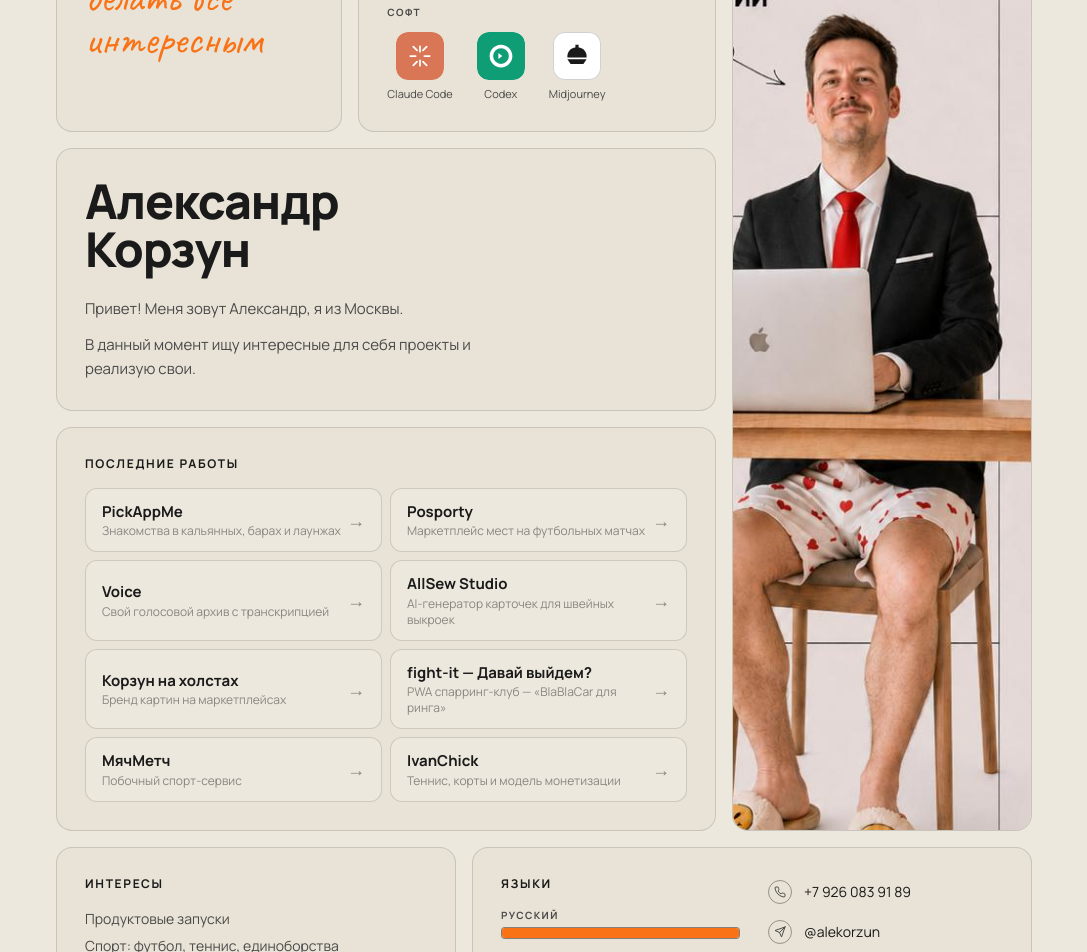
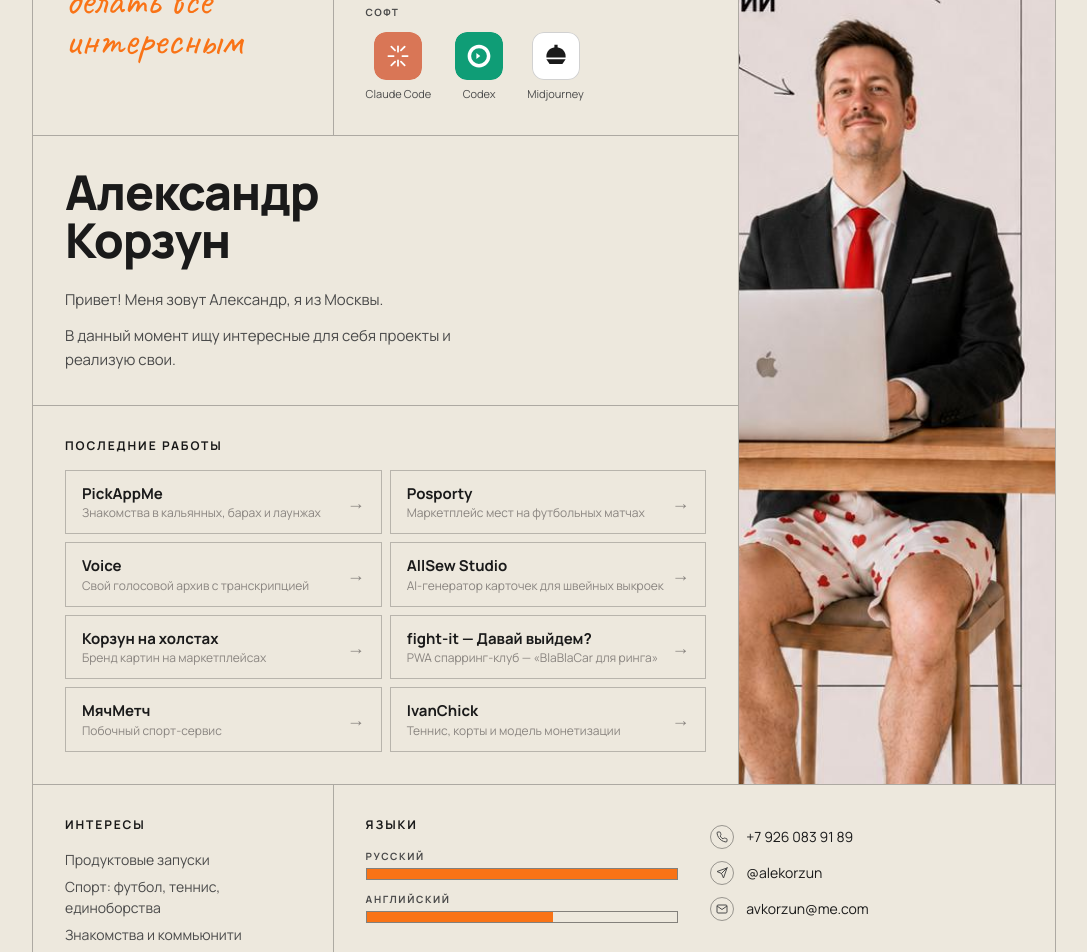
Before and after one commit to nooneteaches/korzun, a Next.js app: page / in a window 1280 px wide. Shown: the part 120-1072 px from the top of the page, without its empty margins (96-1183 px from the left). Built offline with nearby package versions, Linux system fonts and the light colour scheme.

Commit message:
refactor: single-sheet layout — thin dividers instead of card boxes

```diff
--- a/app/page.tsx
+++ b/app/page.tsx
@@ -2,105 +2,65 @@ import Link from "next/link";
 import Image from "next/image";
 import { PROJECTS } from "@/lib/projects";
 
+/**
+ * Единый пергаментный лист.
+ * Тонкие линии-разделители через border-r/border-b на ячейках.
+ * Никаких rounded/shadow/отдельных cards — только сетка на бумаге.
+ */
 export default function Home() {
   return (
-    <main className="mx-auto max-w-5xl px-4 py-6 sm:px-6 sm:py-10">
-      {/* Основной блок: слева карточки, справа сквозное фото на всю высоту */}
-      <div className="grid gap-4 md:grid-cols-[minmax(0,2.2fr)_minmax(220px,1fr)]">
-        <div className="grid gap-4 md:auto-rows-min">
-          <div className="grid gap-4 md:grid-cols-[1fr_1.25fr]">
-            <CardPhilosophy />
-            <CardRole />
-          </div>
-          <CardName />
-          <CardWorks />
-        </div>
-        <CardPhoto />
-      </div>
-
-      {/* Нижний блок: интересы + языки/контакты */}
-      <div className="mt-4 grid gap-4 md:grid-cols-[1fr_1.4fr]">
-        <CardInterests />
-        <CardContacts />
-      </div>
-
-      <footer className="mt-10 text-center text-xs text-ink-dim">
-        © {new Date().getFullYear()} · Александр Корзун · Москва
-      </footer>
-    </main>
-  );
-}
-
-// ── Cards ──
-
-function Card({ children, className = "" }: { children: React.ReactNode; className?: string }) {
-  return (
-    <div
-      className={`rounded-2xl border border-border bg-paper-soft/60 p-6 sm:p-7 ${className}`}
-    >
-      {children}
-    </div>
-  );
-}
-
-function Label({ children }: { children: React.ReactNode }) {
-  return (
-    <div className="text-xs font-bold uppercase tracking-[0.14em] text-ink">
-      {children}
-    </div>
-  );
-}
-
-function CardPhilosophy() {
-  return (
-    <Card>
+    <main className="min-h-[100dvh] bg-paper px-3 py-6 sm:px-6 sm:py-10">
+      <div className="mx-auto max-w-5xl border border-ink/30 bg-paper">
+        {/* Grid: 3 колонки, 4 ряда. Photo — row-span 3, col-3. */}
+        <div className="grid md:grid-cols-[1fr_1.35fr_1.05fr]">
+          {/* Row 1 col 1 — философия */}
+          <Cell borderR borderB>
             <Label>Моя философия</Label>
-      <div className="mt-3 font-hand text-[42px] leading-[1] text-accent">
+            <div className="mt-3 font-hand text-[42px] leading-[0.95] text-accent">
               делать всё
               <br />
               интересным
             </div>
-    </Card>
-  );
-}
+          </Cell>
 
-function CardRole() {
-  return (
-    <Card>
+          {/* Row 1 col 2 — роль + софт */}
+          <Cell borderR borderB>
             <Label>Предприниматель — активно осваиваю ИИ</Label>
-      <div className="mt-6">
+            <div className="mt-5">
               <div className="text-[10px] font-bold uppercase tracking-[0.14em] text-ink-soft">Софт</div>
-        <div className="mt-3 flex gap-6">
+              <div className="mt-3 flex flex-wrap gap-6">
                 <SoftIcon icon={<ClaudeIcon />} label="Claude Code" />
                 <SoftIcon icon={<CodexIcon />} label="Codex" />
                 <SoftIcon icon={<MidjourneyIcon />} label="Midjourney" />
               </div>
             </div>
-    </Card>
-  );
-}
+          </Cell>
 
-function CardPhoto() {
-  return (
-    <Card className="relative min-h-[460px] overflow-hidden !p-0 md:min-h-full">
-      {/* Обёртка занимает всю высоту правой колонки */}
-      <div className="relative h-full min-h-[460px] w-full md:min-h-[900px]">
+          {/* Col 3 rowspan 3 — фото на всю высоту, от Philosophy до Works */}
+          <div className="relative row-span-3 hidden min-h-[720px] border-b border-ink/30 md:block">
             <Image
               src="/portrait-raw.png"
               alt="Александр Корзун"
               fill
               className="object-cover object-[center_top]"
               priority
-          sizes="(max-width: 768px) 100vw, 30vw"
+              sizes="30vw"
             />
           </div>
-    </Card>
-  );
-}
+          {/* Mobile-only photo (сжатая) */}
+          <div className="relative col-span-full h-[420px] border-b border-ink/30 md:hidden">
+            <Image
+              src="/portrait-raw.png"
+              alt="Александр Корзун"
+              fill
+              className="object-cover object-[center_top]"
+              priority
+              sizes="100vw"
+            />
+          </div>
 
-function CardName() {
-  return (
-    <Card>
+          {/* Row 2 col 1-2 — имя + био */}
+          <Cell borderR borderB colSpanMd={2}>
             <h1 className="text-4xl font-extrabold tracking-tight sm:text-5xl">
               Александр
               <br />
@@ -112,36 +72,32 @@ function CardName() {
             <p className="mt-3 max-w-md text-[15px] leading-relaxed text-ink-soft">
               В данный момент ищу интересные для себя проекты и реализую свои.
             </p>
-    </Card>
-  );
-}
+          </Cell>
 
-function CardWorks() {
-  return (
-    <Card>
+          {/* Row 3 col 1-2 — последние работы */}
+          <Cell borderR borderB colSpanMd={2}>
             <Label>Последние работы</Label>
             <div className="mt-4 grid gap-2 sm:grid-cols-2">
               {PROJECTS.map((p) => (
                 <Link
                   key={p.slug}
                   href={`/projects/${p.slug}`}
-            className="group flex items-center justify-between rounded-xl border border-border bg-paper px-4 py-3 transition hover:border-accent hover:bg-paper-soft"
+                  className="group flex items-center justify-between border border-ink/25 bg-paper px-4 py-3 transition hover:border-accent"
                 >
                   <div>
                     <div className="text-[15px] font-bold text-ink">{p.name}</div>
                     <div className="text-xs text-ink-dim">{p.tagline}</div>
                   </div>
-            <span className="text-lg text-ink-dim transition group-hover:translate-x-0.5 group-hover:text-accent">→</span>
+                  <span className="text-lg text-ink-dim transition group-hover:translate-x-0.5 group-hover:text-accent">
+                    →
+                  </span>
                 </Link>
               ))}
             </div>
-    </Card>
-  );
-}
+          </Cell>
 
-function CardInterests() {
-  return (
-    <Card>
+          {/* Row 4 col 1 — интересы */}
+          <Cell borderR>
             <Label>Интересы</Label>
             <ul className="mt-4 space-y-1.5 text-[14px] text-ink-soft">
               <li>Продуктовые запуски</li>
@@ -150,14 +106,11 @@ function CardInterests() {
               <li>Творчество, живопись</li>
               <li>AI-инструменты</li>
             </ul>
-    </Card>
-  );
-}
+          </Cell>
 
-function CardContacts() {
-  return (
-    <Card>
-      <div className="grid gap-6 md:grid-cols-2">
+          {/* Row 4 col 2-3 — языки + контакты */}
+          <Cell colSpanMd={2}>
+            <div className="grid gap-8 md:grid-cols-2">
               <div>
                 <Label>Языки</Label>
                 <div className="mt-4 space-y-3">
@@ -165,23 +118,59 @@ function CardContacts() {
                   <LangBar label="Английский" value={60} />
                 </div>
               </div>
-        <div className="space-y-2">
+              <div className="flex flex-col justify-end gap-2 text-[14px]">
                 <ContactRow icon="phone" text="+7 926 083 91 89" href="tel:+79260839189" />
                 <ContactRow icon="tg" text="@alekorzun" href="https://t.me/alekorzun" />
                 <ContactRow icon="mail" text="avkorzun@me.com" href="mailto:avkorzun@me.com" />
               </div>
             </div>
-    </Card>
+          </Cell>
+        </div>
+      </div>
+
+      <footer className="mx-auto mt-6 max-w-5xl text-center text-xs text-ink-dim">
+        © {new Date().getFullYear()} · Александр Корзун · Москва
+      </footer>
+    </main>
   );
 }
+
+// ── Grid cell ──
+
+function Cell({
+  children,
+  borderR,
+  borderB,
+  colSpanMd,
+}: {
+  children: React.ReactNode;
+  borderR?: boolean;
+  borderB?: boolean;
+  colSpanMd?: 2 | 3;
+}) {
+  const cs = colSpanMd === 2 ? "md:col-span-2" : colSpanMd === 3 ? "md:col-span-3" : "";
+  const br = borderR ? "md:border-r md:border-ink/30" : "";
+  const bb = borderB ? "border-b border-ink/30" : "";
+  return <div className={`p-6 sm:p-8 ${cs} ${br} ${bb}`}>{children}</div>;
+}
+
+function Label({ children }: { children: React.ReactNode }) {
+  return (
+    <div className="text-xs font-bold uppercase tracking-[0.16em] text-ink">
+      {children}
+    </div>
+  );
+}
+
+// ── Bits ──
 
 function LangBar({ label, value }: { label: string; value: number }) {
   return (
     <div>
       <div className="mb-1 flex items-baseline justify-between">
-        <span className="text-[10px] font-bold uppercase tracking-[0.14em] text-ink-soft">{label}</span>
+        <span className="text-[10px] font-bold uppercase tracking-[0.16em] text-ink-soft">{label}</span>
       </div>
-      <div className="h-3 overflow-hidden rounded border border-ink/50 bg-paper">
+      <div className="h-3 overflow-hidden border border-ink/50 bg-paper">
         <div className="h-full bg-accent" style={{ width: `${value}%` }} />
       </div>
     </div>
@@ -190,7 +179,7 @@ function LangBar({ label, value }: { label: string; value: number }) {
 
 function ContactRow({ icon, text, href }: { icon: "phone" | "tg" | "mail"; text: string; href: string }) {
   return (
-    <a href={href} className="flex items-center gap-3 rounded-md px-1 py-1 text-[14px] text-ink transition hover:text-accent">
+    <a href={href} className="flex items-center gap-3 py-0.5 text-ink transition hover:text-accent">
       <span className="flex h-6 w-6 items-center justify-center rounded-full border border-ink/40 text-ink-soft">
         {icon === "phone" && (
           <svg viewBox="0 0 24 24" className="h-3 w-3" fill="none" stroke="currentColor" strokeWidth={2}>
@@ -226,13 +215,10 @@ function SoftIcon({ icon, label }: { icon: React.ReactNode; label: string }) {
   );
 }
 
-// ── Soft icons (inline SVG for reliability) ──
-
 function ClaudeIcon() {
   return (
     <div className="flex h-12 w-12 items-center justify-center rounded-xl bg-[#d97656]">
       <svg viewBox="0 0 32 32" className="h-7 w-7 text-white" fill="currentColor">
-        {/* stylized burst */}
         <g>
           <rect x="15" y="4" width="2" height="8" rx="1" />
           <rect x="15" y="20" width="2" height="8" rx="1" />
@@ -262,7 +248,6 @@ function MidjourneyIcon() {
   return (
     <div className="flex h-12 w-12 items-center justify-center rounded-xl border border-ink/20 bg-white">
       <svg viewBox="0 0 40 40" className="h-8 w-8 text-ink" fill="currentColor">
-        {/* stylized ship */}
         <path d="M8 20c0-6 5-11 12-11s12 5 12 11v2H8v-2z" />
         <path d="M8 24l4 6h16l4-6H8z" />
         <path d="M18 6h4v6h-4z" />
```
Lines whose indentation alone changed are shown as unchanged.
